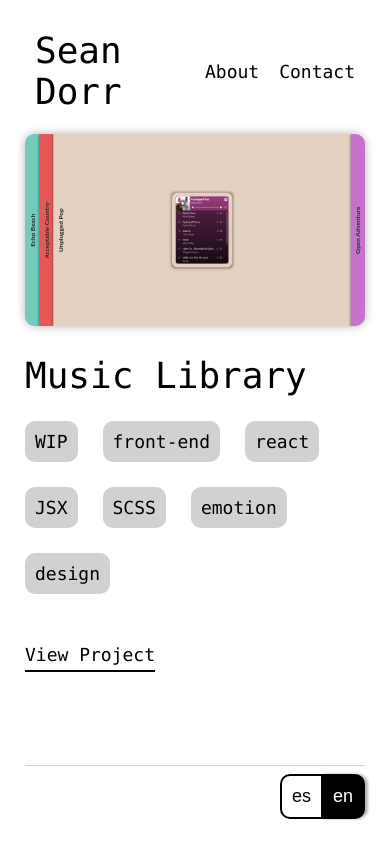
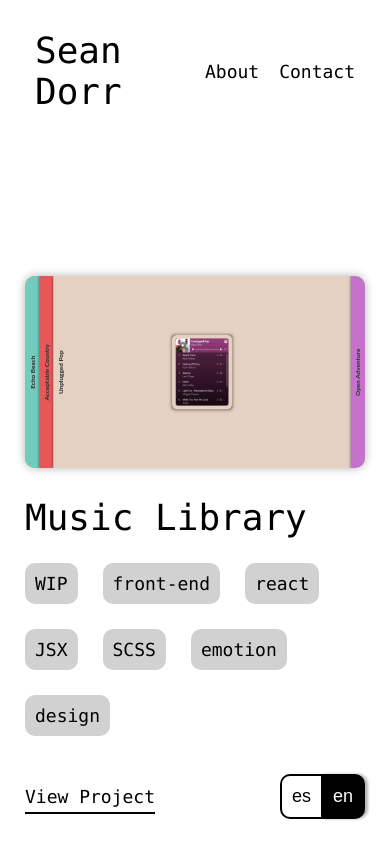
Before and after one commit to seandorr/portfolio, a React (Create React App) app: page / in a window 390 px wide. Shown: the top 844 px of the page. Built offline with nearby package versions, Linux system fonts and the light colour scheme; a web font is replaced by a local one.

Commit message:
Changing fixed nav on mobile to be relative

```diff
--- a/src/components/Navbar/navbar.scss
+++ b/src/components/Navbar/navbar.scss
@@ -2,10 +2,14 @@
 
 #navbar {
   width: 100%;
-  position: fixed;
+  position: relative;
   top: 0;
   overflow: hidden;
   z-index: 10;
+
+  @include tablet {
+    position: fixed;
+  }
 
   .navbar-content {
     margin: 25px;
```
